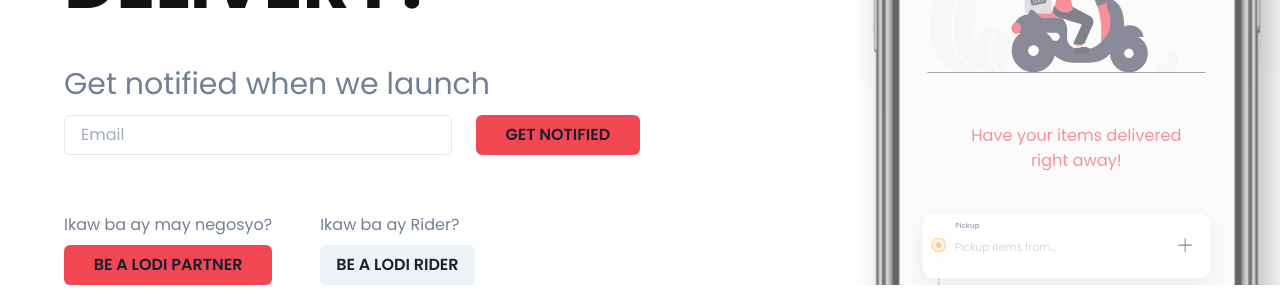
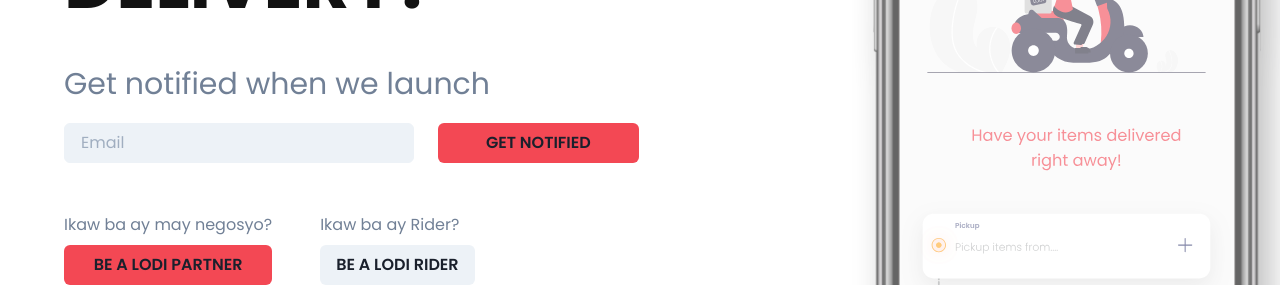
Before and after one commit to icyjms/reactjs-web-lodi-app, a React (Create React App) app: page / in a window 1280 px wide. Shown: the part 423-717 px from the top of the page. Built offline with nearby package versions, Linux system fonts and the light colour scheme; no server answers.

Commit message:
Integrate google form contact us prelaunch

```diff
--- a/src/components/FormItem.js
+++ b/src/components/FormItem.js
@@ -18,7 +18,7 @@
       >
         {label}
       </FormLabel>
-      <Input outline="none" bg="gray.100" borderColor="gray.100" {...field} />
+      <Input outline="none" bg="gray.100" borderColor="gray.100" {...field} {...rest} />
       {meta.touched && meta.error && (
         <FormErrorMessage mt="1" fontSize="xs" {...{ type: 'error' }}>
           {meta.error}
--- a/src/components/GetNotified.js
+++ b/src/components/GetNotified.js
@@ -1,18 +1,167 @@
-import { Button, Input, Stack } from '@chakra-ui/react';
 
-const GetNotified = () => {
+import {useReducer, useCallback, useRef} from "react";
+import { Button, Stack, useToast, VisuallyHidden, Box } from '@chakra-ui/react';
+import { Form, Formik } from 'formik';
+import { string, object } from 'yup';
+import FormItem from 'components/FormItem';
+
+const GOOGLE_FORM_ENTRIES = {
+  email: 'entry.1240738178',
+};
+
+console.log(process.env);
+const GOOGLE_FORM_ACTION_URL =
+  process.env.REACT_APP_CONTACTUS_GOOGLE_FORM_ACTION_URL
+
+const init_state = {
+  loading: false,
+  data: [],
+  initials: '',
+  iframe_loaded: false,
+  submit: false,
+};
+
+const contactUsValidationSchema = object({
+  email: string()
+    .email('Please enter a valid email')
+    .required('Please enter your email address'),
+});
+
+
+const GetNotified = ({index_key}) => {
+  const formRef = useRef();
+  const toast = useToast()
+
+  const dispatch = (state, new_state) => ({
+    ...state,
+    ...new_state,
+  });
+  const [state, setState] = useReducer(dispatch, init_state);
+  const [values, setValues] = useReducer(dispatch, {});
+
+  const { loading, submit } = state;
+
+  function handleGoogleFormLoad() {
+    if (submit) {
+      setState({ loading: false, iframe_loaded: true });
+      toast({
+        title: "Notified",
+        description: "We will notified you",
+        status: "success",
+        duration: 4000,
+        isClosable: true,
+        position: "top-right",
+      })
+      setValues({
+        email:''
+      })
+      // submitted();
+    }
+  }
+
+  function generateGoogleForm() {
+    return (
+      <>
+        <VisuallyHidden>
+          <form
+            id={`contact-us-signup-form-${index_key}`}
+            target={`contact-us-response-iframe-${index_key}`}
+            action={GOOGLE_FORM_ACTION_URL}
+            method="post"
+          >
+            {Object.entries(GOOGLE_FORM_ENTRIES).map((item, x) => {
+              const field_name = item[0];
+              const entry_id = item[1];
+              const value = values[field_name];
+              return (
+                <input
+                  key={x}
+                  data-test-id="aa"
+                  type="text"
+                  name={entry_id}
+                  value={value || ''}
+                  onChange={() => {}}
+                  required
+                />
+              );
+            })}
+            <input data-test-id="submit-button" type="submit" />
+            <iframe
+              title="contact-us-iframe"
+              id={`contact-us-response-iframe-${index_key}`}
+              name={`contact-us-response-iframe-${index_key}`}
+              onLoad={handleGoogleFormLoad}
+            ></iframe>
+          </form>
+        </VisuallyHidden>
+      </>
+    );
+  }
+
+  const handleInputChange = useCallback(({ event, errors, touched }) => {
+    const { name, value } = event.target;
+    setValues({
+      [name]: value,
+    });
+    // setFormValidState({
+    //   errors,
+    //   touched,
+    // });
+  },[]);
+
+  const handleNotified = () => {
+    const { current = {} } = formRef;
+    const { submitForm = () => {} } = current;
+    if (!loading) {
+      submitForm();
+    }
+  };
+
+  function handleFormSubmit() {
+    setState({ loading: true, submit: true });
+    document.getElementById(`contact-us-signup-form-${index_key}`).submit();
+  }
+
   return (
+    <>
+    {generateGoogleForm()}
     <Stack
       maxW="xl"
-      align="center"
+      align="top"
       spacing={{ base: 4, sm: 6 }}
       direction="row"
     >
-      <Input placeholder="Email" />
-      <Button bg="brand.100" px={12}>
-        GET NOTIFIED
-      </Button>
+      <Formik
+        // enableReinitialize
+        innerRef={formRef}
+        initialValues={{ ...values ,email: ""}}
+        onSubmit={handleFormSubmit}
+        validateOnBlur
+        validationSchema={contactUsValidationSchema}
+      >
+        {({ handleChange, errors, touched, isSubmitting, handleSubmit }) => (
+          <Form onSubmit={handleSubmit}>
+            <FormItem name="email" type="email"  placeholder="Email"
+              value={values.email || ""}
+              onChange={(event) => {
+                handleChange(event);
+                handleInputChange({ event, errors, touched })
+              }
+              }
+            />
+          </Form>
+        )}
+      </Formik>
+
+      <Box mt="8px!important">
+        <Button bg="brand.100" px={12} onClick={handleNotified}
+        {...{isLoading: loading}}
+        loadingText="Submitting">
+          GET NOTIFIED
+        </Button>
+      </Box>
     </Stack>
+    </>
   );
 };
 
--- a/src/views/home/Home.js
+++ b/src/views/home/Home.js
@@ -61,7 +61,7 @@
                   {/* Gusto mo bang maging LODI sa negosyo?
               <br /> Be a LODI partner! */}
                 </Text>
-                <GetNotified />
+                <GetNotified index_key="0" />
               </Stack>
             </Stack>
             <Stack
--- a/src/views/partner/Partner.js
+++ b/src/views/partner/Partner.js
@@ -62,7 +62,7 @@
                 </HStack>
               ))}
             </SimpleGrid>
-            <GetNotified />
+            <GetNotified index_key="1" />
           </Flex>
           <Box>
             <PartnerImg />
```
Also changed, not shown: 1 other file (tests, documents, lock files or other folders).
